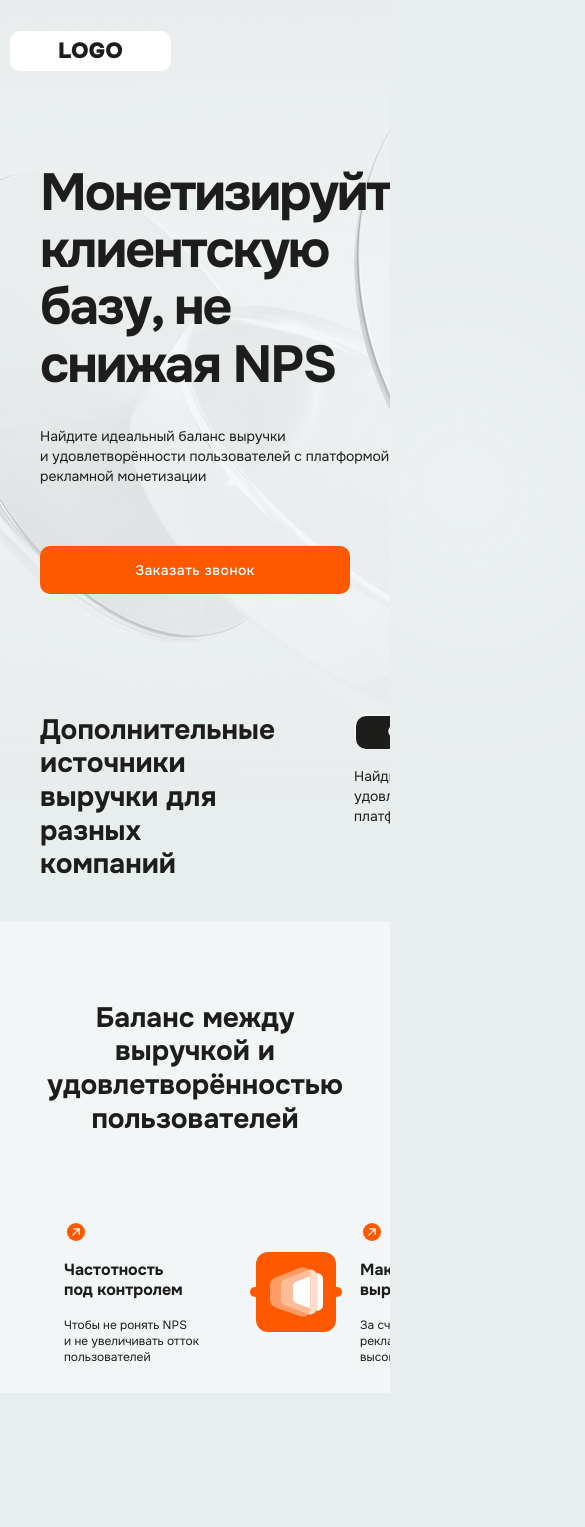
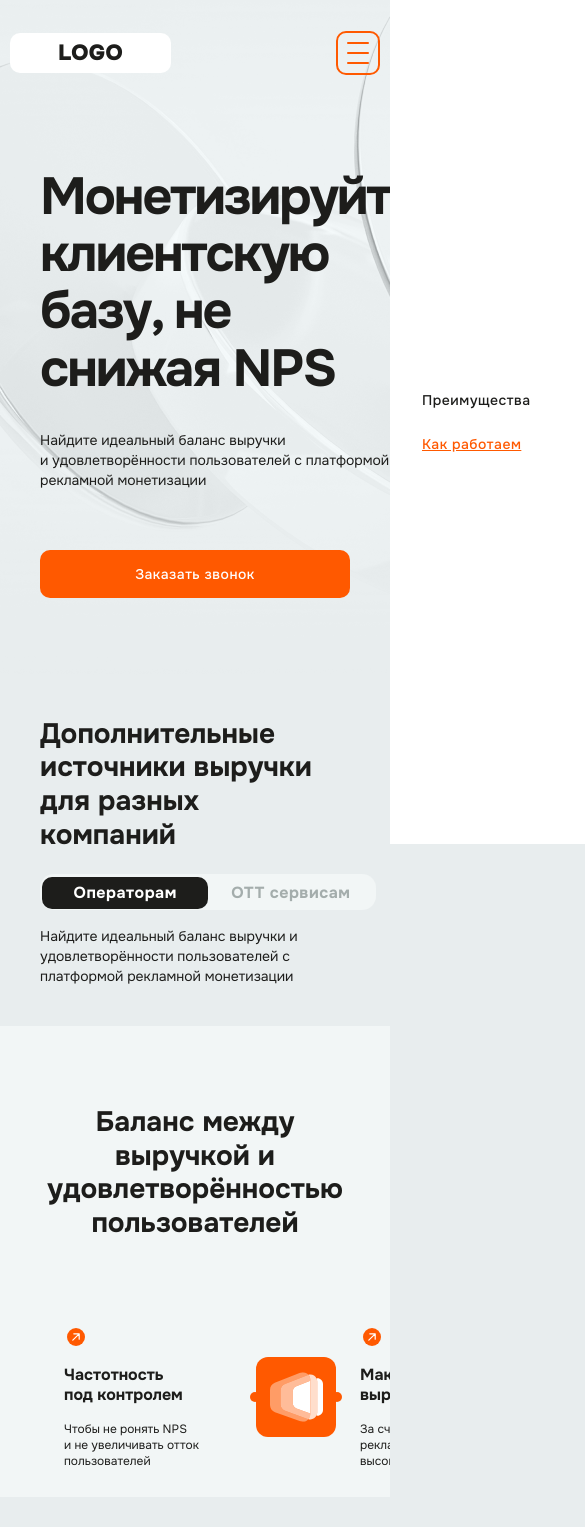
Before and after one commit to whysopaul/getshop-test, a Next.js app: page / in a window 390 px wide. Shown: the top 1527 px of the page, 585 px wide, since content can reach past the window. Built offline with nearby package versions, Linux system fonts and the light colour scheme.

Commit message:
responsive 2

```diff
--- a/app/_components/Header/components/Header.tsx
+++ b/app/_components/Header/components/Header.tsx
@@ -10,14 +10,20 @@ export function Header({
 
     const [isScroll, setIsScroll] = useState(false)
     const [activeScreen, setActiveScreen] = useState(1)
-
+    const [mobileMenu, setMobileMenu] = useState(false)
 
     useEffect(() => {
         const screenTwoDims = refs[0].current.getBoundingClientRect()
         const screenThreeDims = refs[1].current.getBoundingClientRect()
 
         const onScroll = () => {
-            if (window?.scrollY >= 32) {
+            let paddingTop = 32
+
+            if (window?.innerWidth <= 768) {
+                paddingTop = 17
+            }
+
+            if (window?.scrollY >= paddingTop) {
                 setIsScroll(true)
 
                 let tempActiveScreen = 1
@@ -73,6 +79,31 @@ export function Header({
                     Как работаем
                 </button>
             </nav>
+            <button className='header-button-mobile' onClick={() => setMobileMenu(true)}>
+                <span />
+                <span />
+                <span />
+            </button>
+            <div className={mobileMenu ? 'header-menu-mobile header-menu-mobile__open' : 'header-menu-mobile header-menu-mobile__close'}>
+                <nav className='header-menu-mobile-nav'>
+                    <button
+                        className={activeScreen === 2 ? 'header-nav-button header-nav-button__active' : 'header-nav-button'}
+                        onClick={() => refs[0].current.scrollIntoView({ behavior: 'smooth' })}
+                    >
+                        Преимущества
+                    </button>
+                    <button
+                        className={activeScreen === 3 ? 'header-nav-button header-nav-button__active' : 'header-nav-button'}
+                        onClick={() => refs[1].current.scrollIntoView({ behavior: 'smooth' })}
+                    >
+                        Как работаем
+                    </button>
+                </nav>
+                <button className='header-menu-mobile-close' onClick={() => setMobileMenu(false)}>
+                    <span />
+                    <span />
+                </button>
+            </div>
         </div>
     </header>
 }
--- a/app/home.scss
+++ b/app/home.scss
@@ -58,6 +58,14 @@
         color: var(--color-orange);
         text-decoration: underline;
     }
+}
+
+.header-button-mobile {
+    display: none;
+}
+
+.header-menu-mobile {
+    display: none;
 }
 
 // BACKGROUND
@@ -125,13 +133,14 @@
 .screen-div-one {
     min-height: 212px;
     display: flex;
-    gap: 140px;
+    justify-content: space-between;
     padding: 0 30px 24px;
     @include max-width();
 }
 
 .screen-div-one-header {
     width: 460px;
+    margin-right: 140px;
     flex-shrink: 0;
 }
 
@@ -164,7 +173,6 @@
 .screen-two {
     width: 1220px;
     padding: 0 30px;
-    margin-bottom: 66px;
     position: relative;
     @include max-width();
 }
@@ -177,11 +185,15 @@
     left: 50%;
     translate: -50% 0;
     z-index: -1;
+
+    @media (max-width: 768px) {
+        height: 471px;
+    }
 }
 
 .screen-two-background {
+    top: -109px;
     @include screen-background();
-    top: -109px;
 }
 
 .screen-two-header {
@@ -192,6 +204,7 @@
 .screen-two-content {
     display: grid;
     grid-template-columns: 300px auto 300px;
+    margin-bottom: 66px;
 }
 
 .screen-two-content-card {
@@ -255,7 +268,9 @@
 }
 
 .screen-div-two-partners {
-    display: flex;
+    // display: flex;
+    display: grid;
+    grid-template-columns: repeat(3, auto);
     align-items: flex-end;
     gap: 80px;
     padding-bottom: 13px;
@@ -356,6 +371,7 @@
         height: 48px;
         color: inherit;
         border-bottom: 1px solid var(--color-gray-01);
+        box-sizing: border-box;
 
         &::placeholder {
             color: inherit;
@@ -442,6 +458,83 @@
         display: none;
     }
 
+    .header-button-mobile {
+        width: 44px;
+        height: 44px;
+        display: grid;
+        place-content: center;
+        gap: 8px;
+        border: 2px solid var(--color-orange);
+        border-radius: 10px;
+
+        span {
+            width: 22px;
+            height: 2px;
+            background: var(--color-orange);
+            border-radius: 2px;
+        }
+    }
+
+    .header-menu-mobile {
+        position: fixed;
+        top: 0;
+        width: 283px;
+        height: 100vh;
+        background: var(--color-white);
+        display: flex;
+        align-items: center;
+        transition-duration: 0.4s;
+        z-index: 1;
+
+        &__open {
+            right: 0;
+        }
+
+        &__close {
+            right: -283px;
+        }
+    }
+
+    .header-menu-mobile-close {
+        position: absolute;
+        top: 18px;
+        right: 18px;
+        width: 44px;
+        height: 44px;
+        border: 2px solid var(--color-orange);
+        border-radius: 10px;
+
+        span {
+            position: absolute;
+            top: 50%;
+            left: 50%;
+            translate: -50% -50%;
+            width: 22px;
+            height: 2px;
+            background: var(--color-orange);
+            border-radius: 2px;
+
+            &:nth-child(1) {
+                rotate: 45deg;
+            }
+
+            &:nth-child(2) {
+                rotate: -45deg;
+            }
+        }
+    }
+
+    .background {
+        top: -113px;
+        left: 0;
+        translate: none;
+        mix-blend-mode: luminosity;
+    }
+
+    .background-blur {
+        display: none;
+    }
+
     .main {
         gap: 120px;
         padding: 80px 0 120px;
@@ -459,10 +552,14 @@
 
     .screen-div-one {
         min-height: auto;
-        gap: 79px;
+        row-gap: 22px;
+        flex-wrap: wrap;
     }
 
     .screen-div-one-header {
+        max-width: 300px;
+        width: auto;
+        margin-right: auto;
         flex-shrink: 1;
     }
 
@@ -483,7 +580,6 @@
     }
 
     .screen-two-background {
-        height: 471px;
         top: -80px;
     }
 
@@ -498,6 +594,7 @@
 
     .screen-two-content {
         grid-template-columns: 216px auto 216px;
+        margin-bottom: 0;
     }
 
     .screen-two-content-card {
@@ -538,7 +635,78 @@
     }
 
     .screen-div-two-partners {
+        width: 433px;
         gap: 55px;
-        padding-bottom: 12px;
+        padding: 0 44px 12px 0;
+        flex-shrink: 0;
+
+        img {
+            width: 100%;
+            height: auto;
+        }
+    }
+
+    .screen-three {
+        gap: 75px;
+    }
+
+    .screen-three-background {
+        top: -47px;
+    }
+
+    .screen-three-text {
+        width: 334px;
+        flex-shrink: 0;
+
+        .h2 {
+            padding: 0 70px 32px 0;
+        }
+
+        .button-black {
+            width: 210px;
+        }
+    }
+
+    .screen-three-text-list {
+        margin-bottom: 32px;
+    }
+
+    .screen-three-image {
+        width: auto;
+
+        img {
+            width: 399px;
+            height: auto;
+        }
+    }
+
+    .footer-header {
+        margin-bottom: 32px;
+    }
+
+    .footer-form {
+        grid-template-columns: auto;
+        gap: 32px;
+    }
+
+    .footer-textarea {
+        height: 220px;
+
+        textarea {
+            font-size: 14px;
+            line-height: 20px;
+            padding: 16px 18px;
+        }
+    }
+
+    .footer-submit-email {
+        input {
+            font-size: 14px;
+            line-height: 20px;
+        }
+    }
+
+    .footer-submit-checkbox {
+        margin-bottom: 64px;
     }
 }
```
